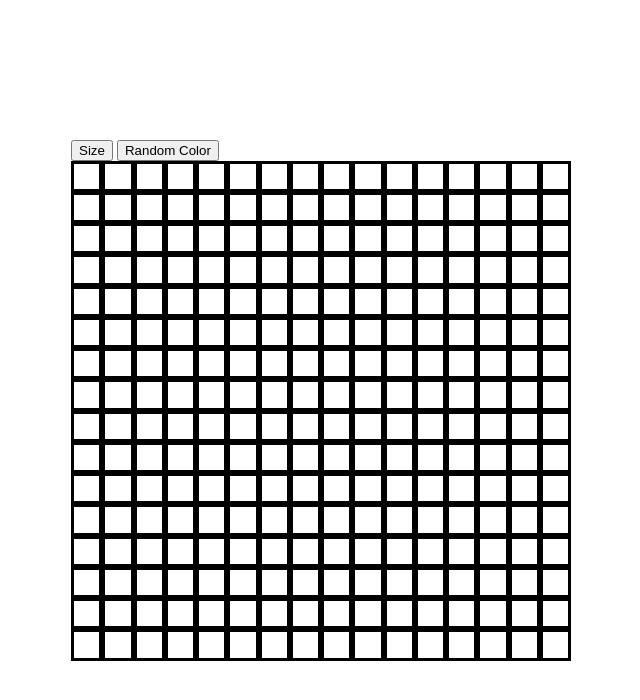
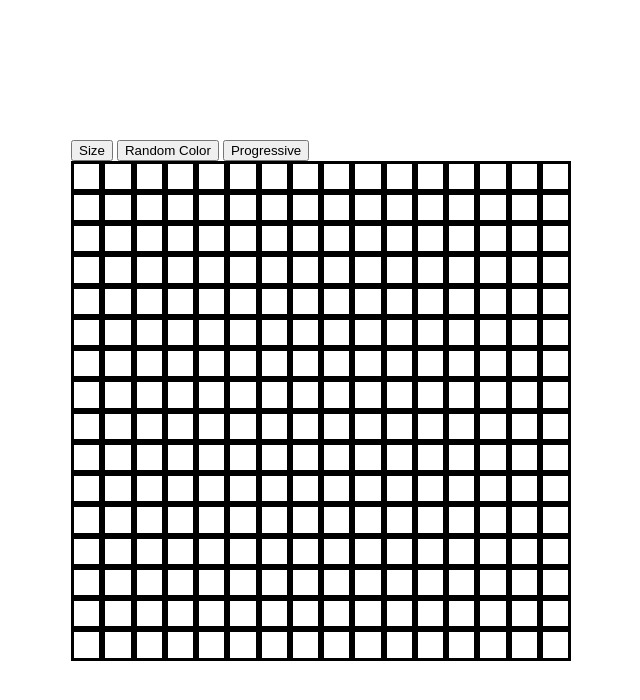
Before and after one commit to Abdulhafiz-juhar/etch-a-sketch, a plain HTML site: page index.html in a window 1280 px wide. Shown: the whole page, without its empty margins (319-959 px from the left). Drawn offline with Linux system fonts and the light colour scheme.

Commit message:
Add progressive color toggle button

```diff
--- a/index.html
+++ b/index.html
@@ -11,6 +11,7 @@
     <div class="frame-container">
       <button class="size">Size</button>
       <button class="randColor">Random Color</button>
+      <button class="progressiveColor">Progressive</button>
       <div class="container"></div>
     </div>
   </body>
```
